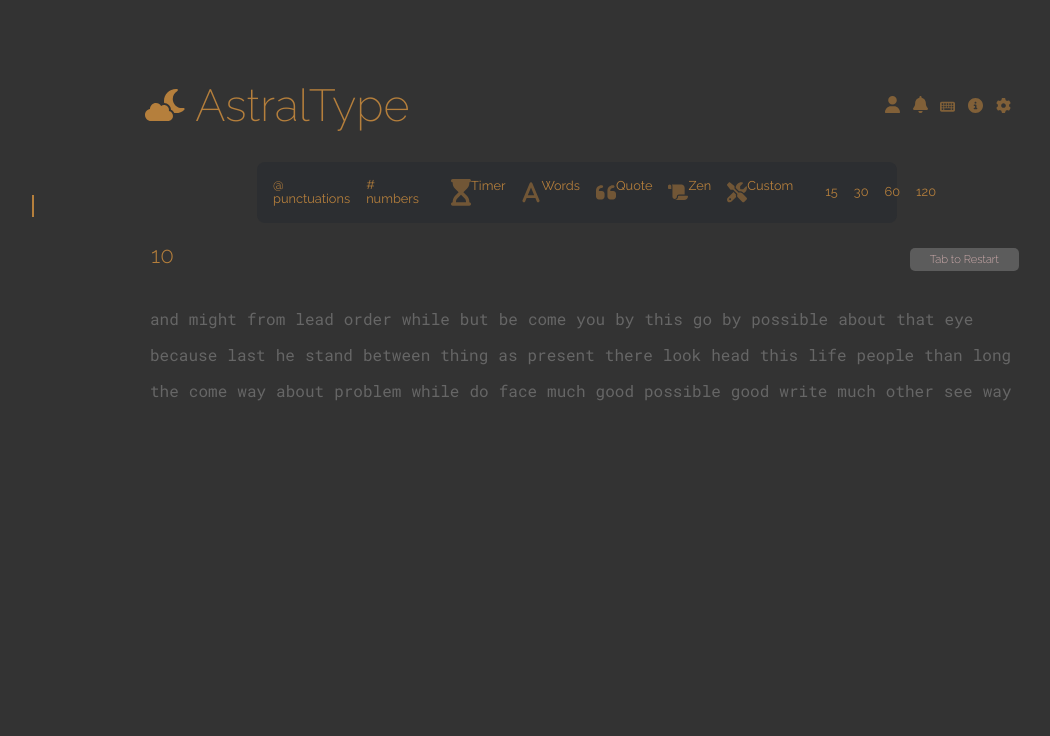
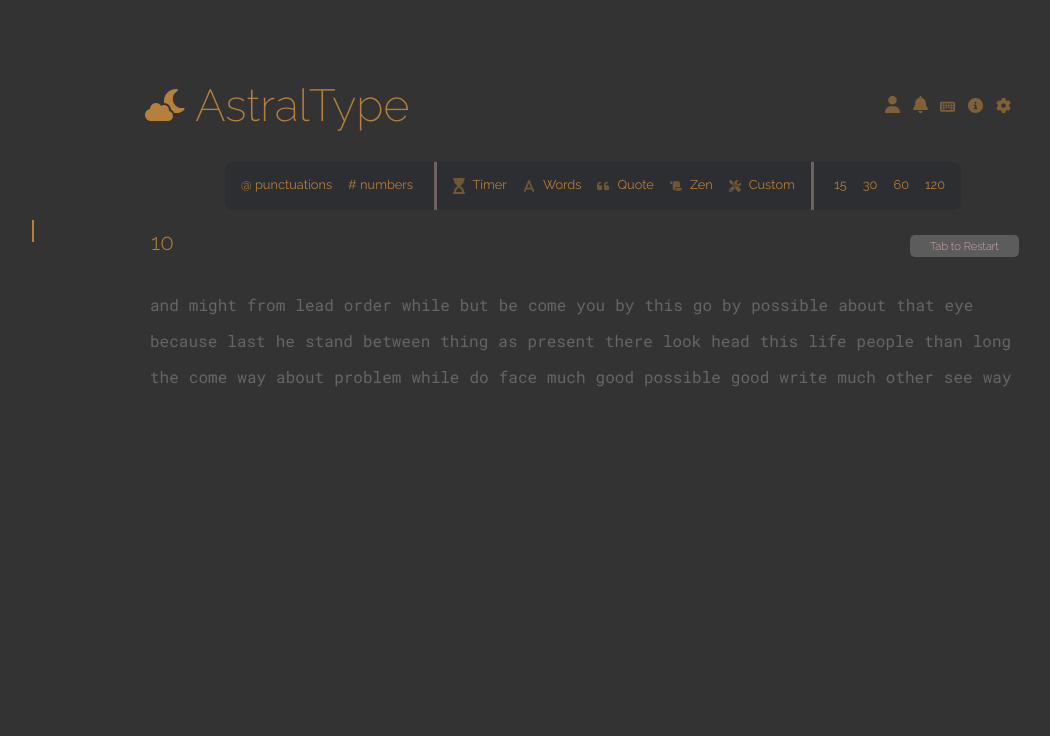
Before and after one commit to NichKHu/AstralTypes-Speed-Typing-App, a plain HTML site: page index.html in a window 1280 px wide. Shown: the whole page, without its empty margins (55-1105 px from the left). Drawn offline with Linux system fonts and the light colour scheme.

Commit message:
Cosemetic changes

```diff
--- a/css/style.css
+++ b/css/style.css
@@ -72,8 +72,8 @@ h1 svg {
 /* Control Center **********************************************************************/
 
 .control-center {
-  margin-left: 7rem;
-  width: 40rem;
+  margin-left: 5rem;
+  width: 46rem;
   display: flex;
   justify-content: space-between;
   align-items: center;
@@ -94,9 +94,25 @@ h1 svg {
 }
 
 .control-center .modes div svg {
-  width: 20px;
+  width: 12px;
   fill: var(--primaryColor);
   opacity: 50%;
+  margin-right: 8px;
+
+  cursor: pointer;
+}
+
+.control-center .modes div:hover svg {
+  opacity: 100%;
+}
+
+.choose-time:hover {
+  opacity: 100%;
+}
+
+.modes {
+  border-right: 3px solid rgb(112, 98, 98);
+  border-left: 3px solid rgb(112, 98, 98);
 }
 
 /* Header ******************************************************************************/
@@ -194,7 +210,7 @@ div.word {
   height: 1.4rem;
   background: var(--primaryColor);
   position: fixed;
-  top: 195px;
+  top: 220px;
   left: 87px;
   animation: blink 1s infinite;
 }
```
